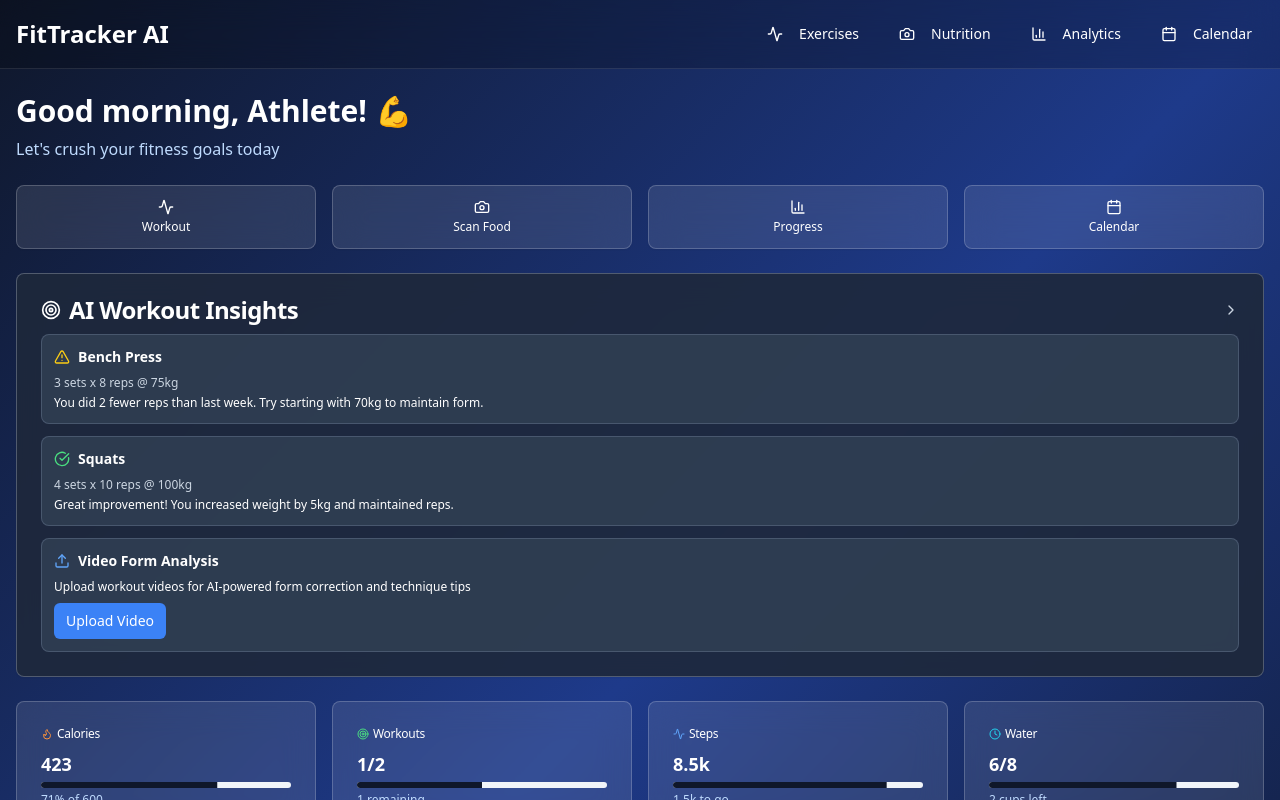
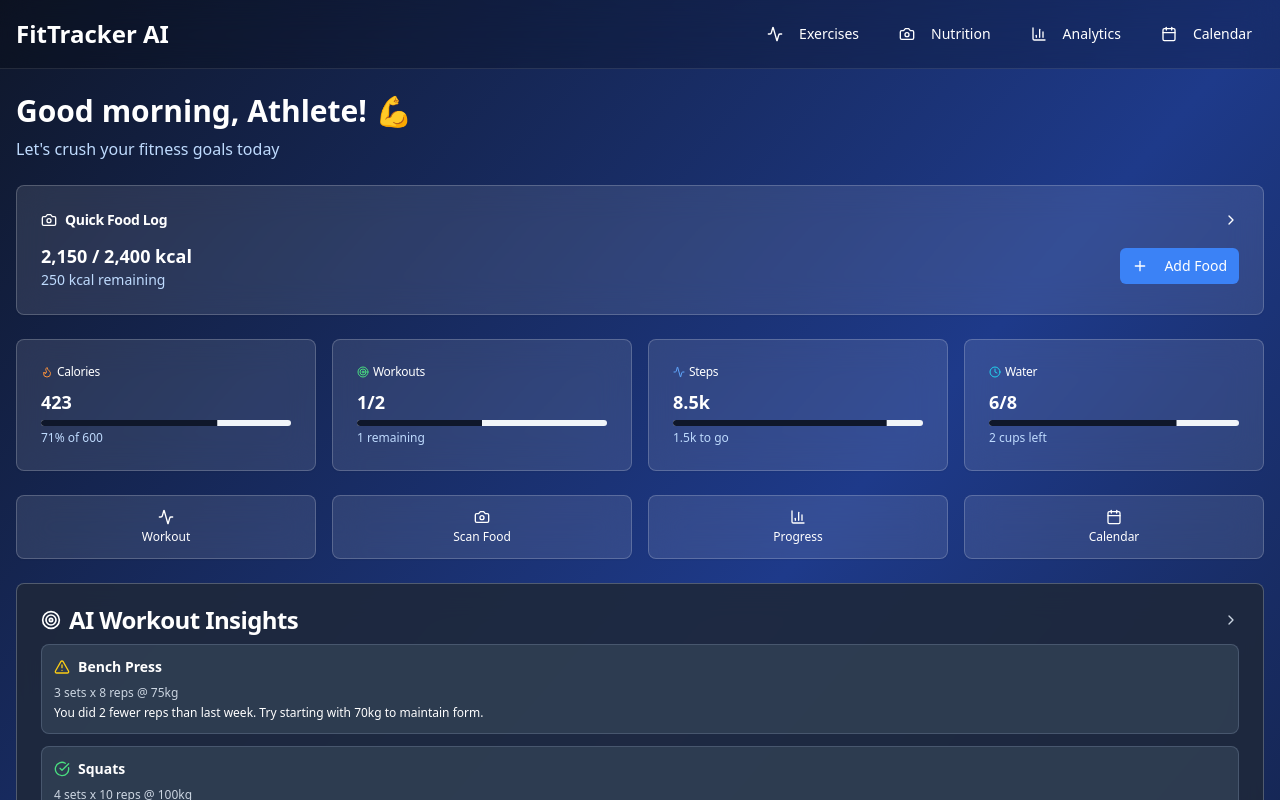
Before and after one commit to franfcs/strength-ai-insight, a React (Vite) app: page / in a window 1280 px wide. Shown: the top 800 px of the page. Built offline with nearby package versions, Linux system fonts and the light colour scheme.

Commit message:
feat: Update main page layout
-   Move quick action tabs to the top.
-   Add food tracker to the top.
-   Adjust background for consistency.

```diff
--- a/src/pages/Index.tsx
+++ b/src/pages/Index.tsx
@@ -1,7 +1,6 @@
-
 import { useState } from "react";
 import { Link } from "react-router-dom";
-import { Activity, Camera, BarChart3, Calendar, Target, Flame, Clock, ChevronRight, TrendingUp, Users, AlertTriangle, CheckCircle, Upload } from "lucide-react";
+import { Activity, Camera, BarChart3, Calendar, Target, Flame, Clock, ChevronRight, TrendingUp, Users, AlertTriangle, CheckCircle, Upload, Plus } from "lucide-react";
 import { Card, CardContent, CardHeader, CardTitle } from "@/components/ui/card";
 import { Button } from "@/components/ui/button";
 import { Progress } from "@/components/ui/progress";
@@ -82,6 +81,122 @@ const Index = () => {
         <div className="mb-6">
           <h2 className="text-2xl md:text-3xl font-bold text-white mb-2">Good morning, Athlete! 💪</h2>
           <p className="text-blue-200">Let's crush your fitness goals today</p>
+        </div>
+
+        {/* Quick Food Tracker */}
+        <Card className="bg-white/10 backdrop-blur-lg border-white/20 mb-6">
+          <CardHeader className="pb-3">
+            <CardTitle className="text-white text-sm flex items-center justify-between">
+              <div className="flex items-center">
+                <Camera className="w-4 h-4 mr-2" />
+                Quick Food Log
+              </div>
+              <Link to="/nutrition">
+                <ChevronRight className="w-4 h-4 text-white hover:text-blue-300" />
+              </Link>
+            </CardTitle>
+          </CardHeader>
+          <CardContent>
+            <div className="flex items-center justify-between">
+              <div className="text-white">
+                <p className="text-lg font-bold">2,150 / 2,400 kcal</p>
+                <p className="text-sm text-blue-200">250 kcal remaining</p>
+              </div>
+              <Link to="/nutrition">
+                <Button size="sm" className="bg-blue-500 hover:bg-blue-600 text-white">
+                  <Plus className="w-4 h-4 mr-2" />
+                  Add Food
+                </Button>
+              </Link>
+            </div>
+          </CardContent>
+        </Card>
+
+        {/* Today's Stats - Moved to Top */}
+        <div className="grid grid-cols-2 lg:grid-cols-4 gap-3 md:gap-4 mb-6">
+          <Card className="bg-white/10 backdrop-blur-lg border-white/20">
+            <CardHeader className="pb-2">
+              <CardTitle className="text-white text-xs font-medium flex items-center">
+                <Flame className="w-3 h-3 mr-1 text-orange-400" />
+                Calories
+              </CardTitle>
+            </CardHeader>
+            <CardContent className="pt-0">
+              <div className="text-lg font-bold text-white mb-1">
+                {todayStats.caloriesBurned}
+              </div>
+              <Progress
+                value={(todayStats.caloriesBurned / todayStats.caloriesGoal) * 100}
+                className="h-1.5"
+              />
+              <p className="text-xs text-blue-200 mt-1">
+                {Math.round(((todayStats.caloriesBurned / todayStats.caloriesGoal) * 100))}% of {todayStats.caloriesGoal}
+              </p>
+            </CardContent>
+          </Card>
+
+          <Card className="bg-white/10 backdrop-blur-lg border-white/20">
+            <CardHeader className="pb-2">
+              <CardTitle className="text-white text-xs font-medium flex items-center">
+                <Target className="w-3 h-3 mr-1 text-green-400" />
+                Workouts
+              </CardTitle>
+            </CardHeader>
+            <CardContent className="pt-0">
+              <div className="text-lg font-bold text-white mb-1">
+                {todayStats.workoutsCompleted}/{todayStats.workoutsPlanned}
+              </div>
+              <Progress
+                value={(todayStats.workoutsCompleted / todayStats.workoutsPlanned) * 100}
+                className="h-1.5"
+              />
+              <p className="text-xs text-blue-200 mt-1">
+                {todayStats.workoutsPlanned - todayStats.workoutsCompleted} remaining
+              </p>
+            </CardContent>
+          </Card>
+
+          <Card className="bg-white/10 backdrop-blur-lg border-white/20">
+            <CardHeader className="pb-2">
+              <CardTitle className="text-white text-xs font-medium flex items-center">
+                <Activity className="w-3 h-3 mr-1 text-blue-400" />
+                Steps
+              </CardTitle>
+            </CardHeader>
+            <CardContent className="pt-0">
+              <div className="text-lg font-bold text-white mb-1">
+                {(todayStats.steps / 1000).toFixed(1)}k
+              </div>
+              <Progress
+                value={(todayStats.steps / todayStats.stepsGoal) * 100}
+                className="h-1.5"
+              />
+              <p className="text-xs text-blue-200 mt-1">
+                {((todayStats.stepsGoal - todayStats.steps) / 1000).toFixed(1)}k to go
+              </p>
+            </CardContent>
+          </Card>
+
+          <Card className="bg-white/10 backdrop-blur-lg border-white/20">
+            <CardHeader className="pb-2">
+              <CardTitle className="text-white text-xs font-medium flex items-center">
+                <Clock className="w-3 h-3 mr-1 text-cyan-400" />
+                Water
+              </CardTitle>
+            </CardHeader>
+            <CardContent className="pt-0">
+              <div className="text-lg font-bold text-white mb-1">
+                {todayStats.waterIntake}/{todayStats.waterGoal}
+              </div>
+              <Progress
+                value={(todayStats.waterIntake / todayStats.waterGoal) * 100}
+                className="h-1.5"
+              />
+              <p className="text-xs text-blue-200 mt-1">
+                {todayStats.waterGoal - todayStats.waterIntake} cups left
+              </p>
+            </CardContent>
+          </Card>
         </div>
 
         {/* Compact Quick Actions with Glass Morphism */}
@@ -169,95 +284,8 @@ const Index = () => {
           </CardContent>
         </Card>
 
-        {/* Today's Stats */}
-        <div className="grid grid-cols-2 lg:grid-cols-4 gap-3 md:gap-4 mb-6">
-          <Card className="bg-white/10 backdrop-blur-lg border-white/20">
-            <CardHeader className="pb-2">
-              <CardTitle className="text-white text-xs font-medium flex items-center">
-                <Flame className="w-3 h-3 mr-1 text-orange-400" />
-                Calories
-              </CardTitle>
-            </CardHeader>
-            <CardContent className="pt-0">
-              <div className="text-lg font-bold text-white mb-1">
-                {todayStats.caloriesBurned}
-              </div>
-              <Progress
-                value={(todayStats.caloriesBurned / todayStats.caloriesGoal) * 100}
-                className="h-1.5"
-              />
-              <p className="text-xs text-blue-200 mt-1">
-                {Math.round(((todayStats.caloriesBurned / todayStats.caloriesGoal) * 100))}% of {todayStats.caloriesGoal}
-              </p>
-            </CardContent>
-          </Card>
-
-          <Card className="bg-white/10 backdrop-blur-lg border-white/20">
-            <CardHeader className="pb-2">
-              <CardTitle className="text-white text-xs font-medium flex items-center">
-                <Target className="w-3 h-3 mr-1 text-green-400" />
-                Workouts
-              </CardTitle>
-            </CardHeader>
-            <CardContent className="pt-0">
-              <div className="text-lg font-bold text-white mb-1">
-                {todayStats.workoutsCompleted}/{todayStats.workoutsPlanned}
-              </div>
-              <Progress
-                value={(todayStats.workoutsCompleted / todayStats.workoutsPlanned) * 100}
-                className="h-1.5"
-              />
-              <p className="text-xs text-blue-200 mt-1">
-                {todayStats.workoutsPlanned - todayStats.workoutsCompleted} remaining
-              </p>
-            </CardContent>
-          </Card>
-
-          <Card className="bg-white/10 backdrop-blur-lg border-white/20">
-            <CardHeader className="pb-2">
-              <CardTitle className="text-white text-xs font-medium flex items-center">
-                <Activity className="w-3 h-3 mr-1 text-blue-400" />
-                Steps
-              </CardTitle>
-            </CardHeader>
-            <CardContent className="pt-0">
-              <div className="text-lg font-bold text-white mb-1">
-                {(todayStats.steps / 1000).toFixed(1)}k
-              </div>
-              <Progress
-                value={(todayStats.steps / todayStats.stepsGoal) * 100}
-                className="h-1.5"
-              />
-              <p className="text-xs text-blue-200 mt-1">
-                {((todayStats.stepsGoal - todayStats.steps) / 1000).toFixed(1)}k to go
-              </p>
-            </CardContent>
-          </Card>
-
-          <Card className="bg-white/10 backdrop-blur-lg border-white/20">
-            <CardHeader className="pb-2">
-              <CardTitle className="text-white text-xs font-medium flex items-center">
-                <Clock className="w-3 h-3 mr-1 text-cyan-400" />
-                Water
-              </CardTitle>
-            </CardHeader>
-            <CardContent className="pt-0">
-              <div className="text-lg font-bold text-white mb-1">
-                {todayStats.waterIntake}/{todayStats.waterGoal}
-              </div>
-              <Progress
-                value={(todayStats.waterIntake / todayStats.waterGoal) * 100}
-                className="h-1.5"
-              />
-              <p className="text-xs text-blue-200 mt-1">
-                {todayStats.waterGoal - todayStats.waterIntake} cups left
-              </p>
-            </CardContent>
-          </Card>
-        </div>
-
-        {/* Average Comparison Section */}
-        <Card className="bg-gradient-to-r from-blue-600/30 to-purple-600/30 backdrop-blur-lg border-blue-300/50 mb-6">
+        {/* Average Comparison Section - Fixed Background */}
+        <Card className="bg-white/10 backdrop-blur-lg border-white/20 mb-6">
           <CardHeader className="pb-3">
             <CardTitle className="text-white text-sm flex items-center">
               <Users className="w-4 h-4 mr-2" />
```
